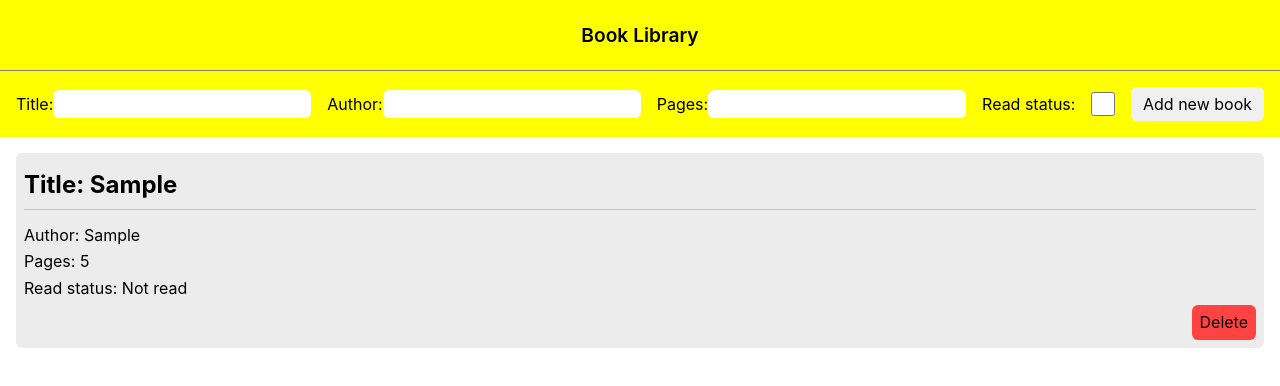
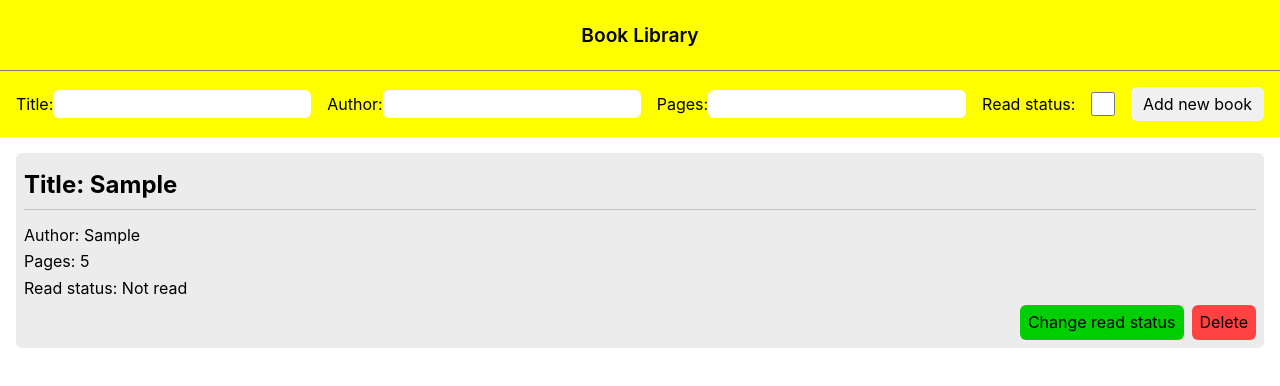
Before and after one commit to Magmusacy/js-book-library, a plain HTML site: page index.html in a window 1280 px wide. Both pictures are taken after typing "Sample", "Sample", "5" into the empty fields and a click on the input "Add new book". Drawn offline with Linux system fonts and the light colour scheme.

Commit message:
Add ability to change read status on existing books

```diff
--- a/css/styles.css
+++ b/css/styles.css
@@ -103,6 +103,7 @@ section.book-card p {
 section.book-card .buttons {
     display: flex;
     justify-content: end;
+    gap: 0.5rem;
 }
 
 section.book-card .buttons .delete-button {
@@ -116,3 +117,15 @@ section.book-card .buttons .delete-button {
 section.book-card .buttons .delete-button:hover {
     background-color: rgb(255, 110, 110);
 }
+
+section.book-card .buttons .change-read-button {
+    background-color: rgb(0, 206, 0);
+    border: 0;
+    border-radius: 6px;
+    padding: 0.5rem;
+    transition: background-color 0.2s ease-in-out;
+}
+
+section.book-card .buttons .change-read-button:hover {
+    background-color: rgb(0, 255, 0);
+}
--- a/js/main.js
+++ b/js/main.js
@@ -7,8 +7,11 @@ function Book(title, author, pagesCount, readStatus) {
     this.author = author;
     this.pagesCount = pagesCount;
     this.readStatus = readStatus;
-    this.readInfo = () => this.readStatus ? 'Read' : 'Not read';
 }
+
+Book.prototype.readInfo = function() {
+    return this.readStatus ? 'Read' : 'Not read'
+};
 
 function addBookToLibrary(title, author, pagesCount, readStatus) {
     const newBook = new Book(title, author, pagesCount, readStatus);
@@ -25,20 +28,36 @@ function displayBooks() {
                 <p>Pages: ${book.pagesCount}</p>
                 <p>Read status: ${book.readInfo()}</p>
                 <div class="buttons">
+                    <button class="change-read-button" data-book-id=${index}>Change read status</button>
                     <button class="delete-button" data-book-id=${index}>Delete</button>
                 </div>
             </section>`;
         booksSection.innerHTML += newBook;
-        enableDeleteButton(index);
+        initializeBookButtons(index);
     }
 };
 
-function enableDeleteButton(bookIndex) {
-    const button = document.querySelector(`[data-book-id="${bookIndex}"]`);
+function initializeBookButtons(bookIndex) {
+    const deleteButton = document.querySelector(`.delete-button[data-book-id="${bookIndex}"]`);
+    const changeReadStatusButton = document.querySelector(`.change-read-button[data-book-id="${bookIndex}"]`);
+    initializeDeleteButton(deleteButton, bookIndex);
+    initializeChangeReadStatusButton(changeReadStatusButton, bookIndex);
+};
+
+function initializeDeleteButton(button, bookIndex) {
     button.addEventListener('click', function() {
         myLibrary.splice(bookIndex, 1);
         displayBooks();
-    })
+    });
+};
+
+function initializeChangeReadStatusButton(button, bookIndex) {
+    const book = myLibrary[bookIndex];
+    button.addEventListener('click', function() {
+        book.readStatus = book.readStatus ? false : true;
+        console.log(book);
+        displayBooks();
+    });
 };
 
 newBookForm.addEventListener('submit', function(event) {
```
